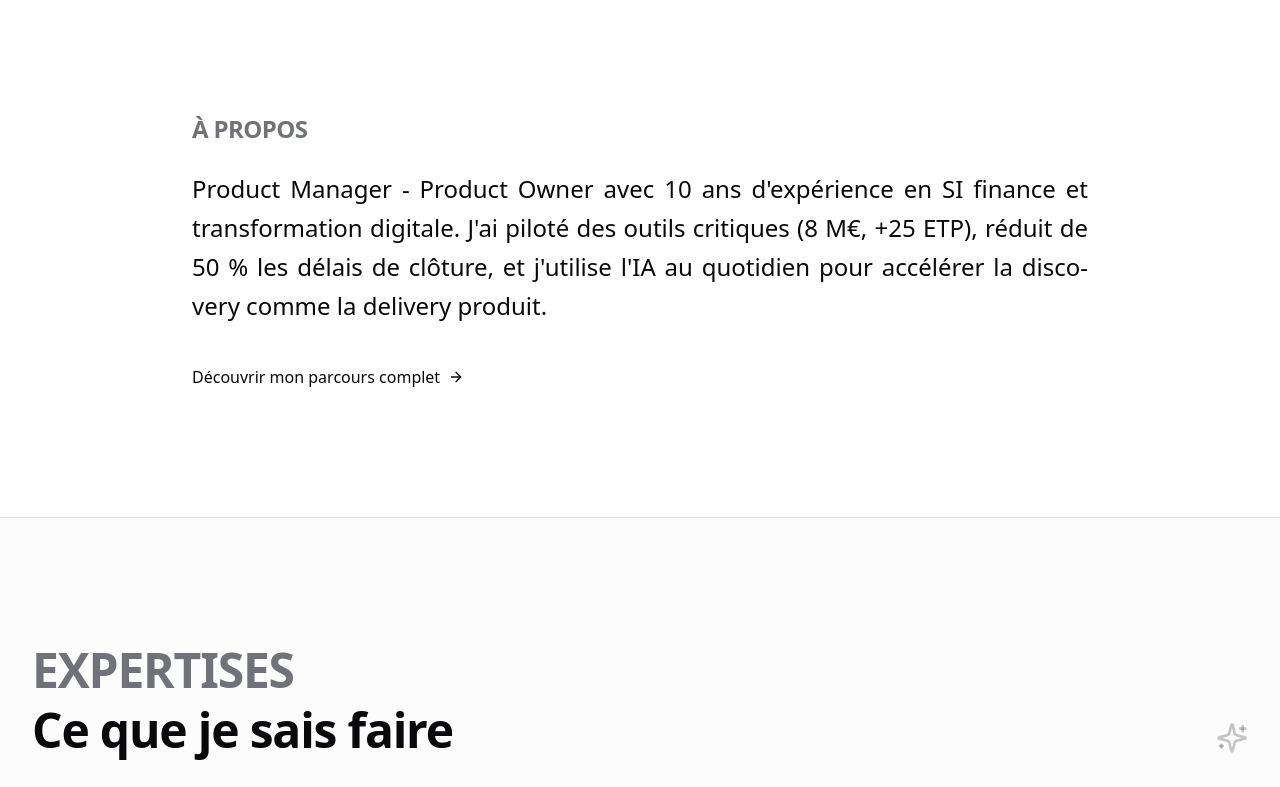
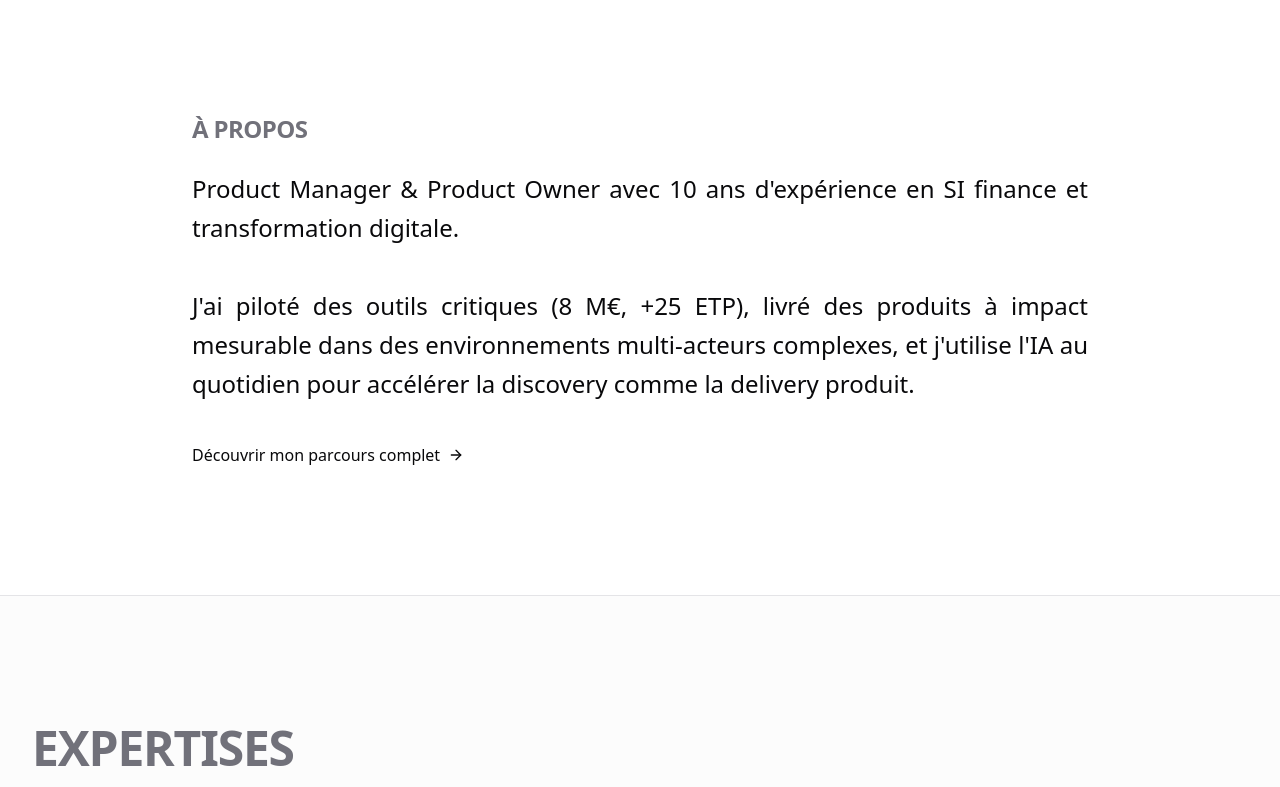
Before and after one commit to VincentNguyenPro/Portfolio, a React (Vite) app: page / in a window 1280 px wide. Shown: the part 888-1675 px from the top of the page. Built offline with nearby package versions, Linux system fonts and the light colour scheme; the HTML template or start-up script is replaced by a standard one.

Commit message:
Changes
Co-authored-by: vince75888 <288541187+vince75888@users.noreply.github.com>

```diff
--- a/src/pages/Home.tsx
+++ b/src/pages/Home.tsx
@@ -106,9 +106,10 @@ export default function Home() {
               <p className="text-xl md:text-2xl font-semibold tracking-tight uppercase text-muted-foreground mb-6">
                 À propos
               </p>
-              <p className="text-xl md:text-2xl font-light leading-relaxed text-foreground text-justify hyphens-auto">
-                Product Manager - Product Owner avec 10 ans d'expérience en SI finance et transformation digitale.
-                J'ai piloté des outils critiques (8 M€, +25 ETP), réduit de 50 % les délais de clôture, et j'utilise l'IA au quotidien pour accélérer la discovery comme la delivery produit.
+              <p className="text-xl md:text-2xl font-light leading-relaxed text-foreground text-justify">
+                Product Manager &amp; Product Owner avec 10 ans d'expérience en SI finance et transformation digitale.
+                <br /><br />
+                J'ai piloté des outils critiques (8 M€,&nbsp;+25&nbsp;ETP), livré des produits à impact mesurable dans des environnements multi-acteurs complexes, et j'utilise l'IA au quotidien pour accélérer la discovery comme la delivery produit.
               </p>
               <Link
                 to="/about"
```
